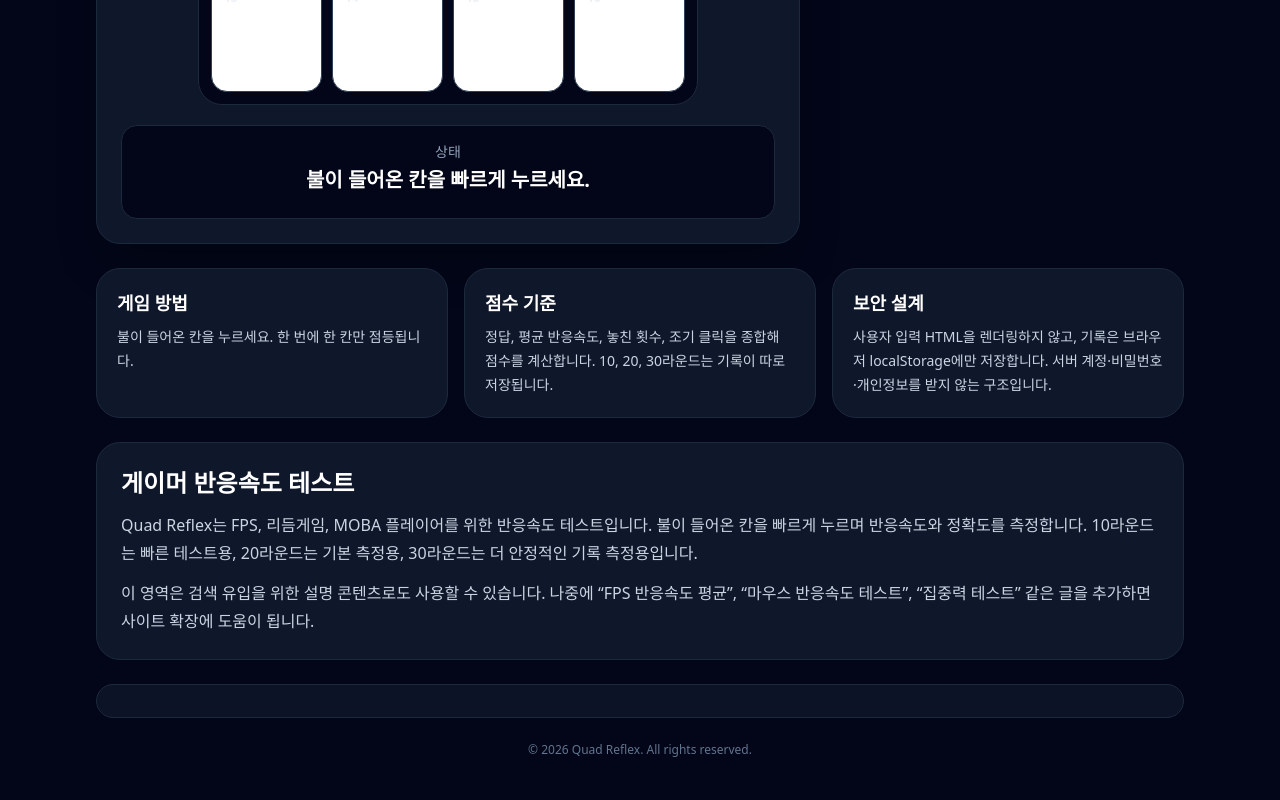
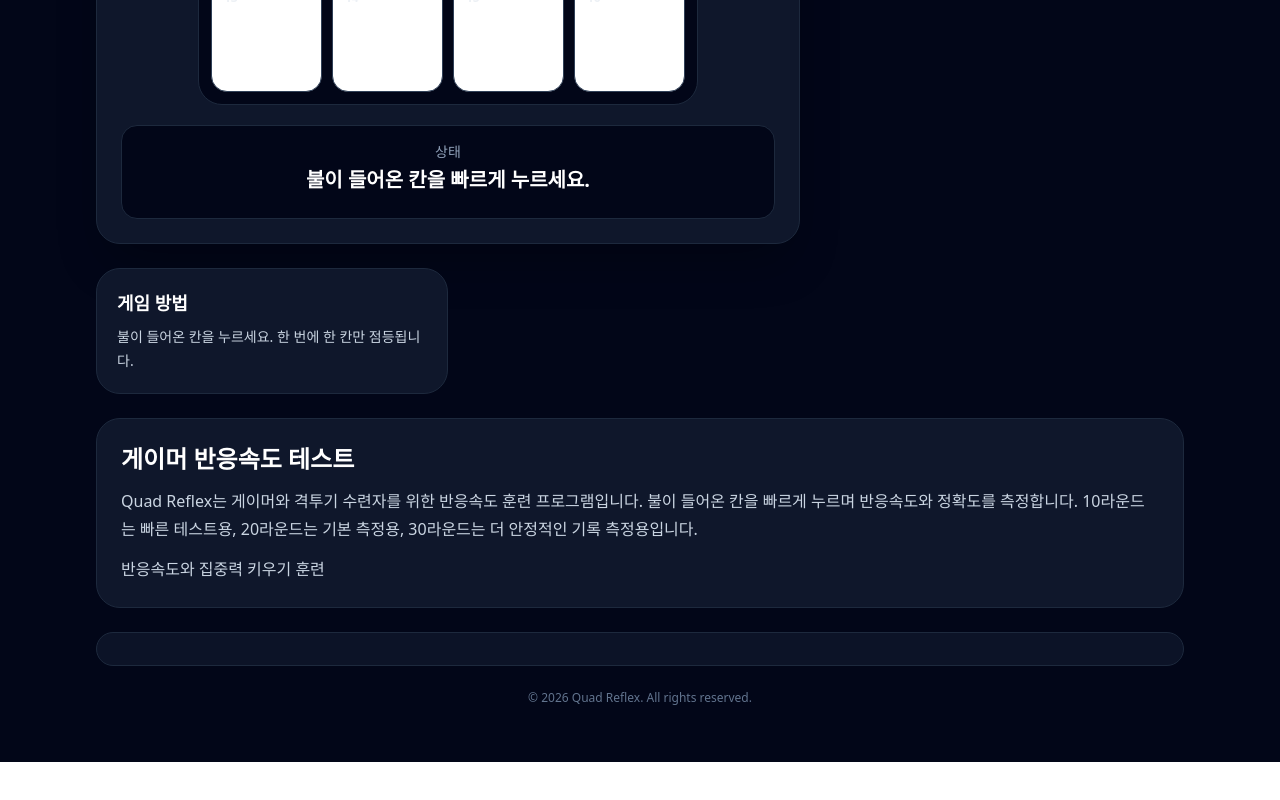
Before and after one commit to HanseonJoo/quad_reflex, a React (Vite) app: page / in a window 1280 px wide. Shown: the part 984-1784 px from the top of the page. After the commit the page ends 1746 px from the top, so only its background shows below. Built offline with nearby package versions, Linux system fonts and the light colour scheme.

Commit message:
Update App.jsx

```diff
--- a/src/App.jsx
+++ b/src/App.jsx
@@ -383,23 +383,17 @@ export default function App() {
             title="게임 방법"
             body="불이 들어온 칸을 누르세요. 한 번에 한 칸만 점등됩니다."
           />
-          <InfoCard
-            title="점수 기준"
-            body="정답, 평균 반응속도, 놓친 횟수, 조기 클릭을 종합해 점수를 계산합니다. 10, 20, 30라운드는 기록이 따로 저장됩니다."
-          />
-          <InfoCard
-            title="보안 설계"
-            body="사용자 입력 HTML을 렌더링하지 않고, 기록은 브라우저 localStorage에만 저장합니다. 서버 계정·비밀번호·개인정보를 받지 않는 구조입니다."
-          />
+
+
         </section>
 
         <article className="rounded-3xl border border-slate-800 bg-slate-900 p-6 leading-7 text-slate-300">
           <h2 className="text-2xl font-black text-white">게이머 반응속도 테스트</h2>
           <p className="mt-3">
-            Quad Reflex는 FPS, 리듬게임, MOBA 플레이어를 위한 반응속도 테스트입니다. 불이 들어온 칸을 빠르게 누르며 반응속도와 정확도를 측정합니다. 10라운드는 빠른 테스트용, 20라운드는 기본 측정용, 30라운드는 더 안정적인 기록 측정용입니다.
+            Quad Reflex는 게이머와 격투기 수련자를 위한 반응속도 훈련 프로그램입니다. 불이 들어온 칸을 빠르게 누르며 반응속도와 정확도를 측정합니다. 10라운드는 빠른 테스트용, 20라운드는 기본 측정용, 30라운드는 더 안정적인 기록 측정용입니다.
           </p>
           <p className="mt-3">
-            이 영역은 검색 유입을 위한 설명 콘텐츠로도 사용할 수 있습니다. 나중에 “FPS 반응속도 평균”, “마우스 반응속도 테스트”, “집중력 테스트” 같은 글을 추가하면 사이트 확장에 도움이 됩니다.
+           반응속도와 집중력 키우기 훈련
           </p>
         </article>
 
```
